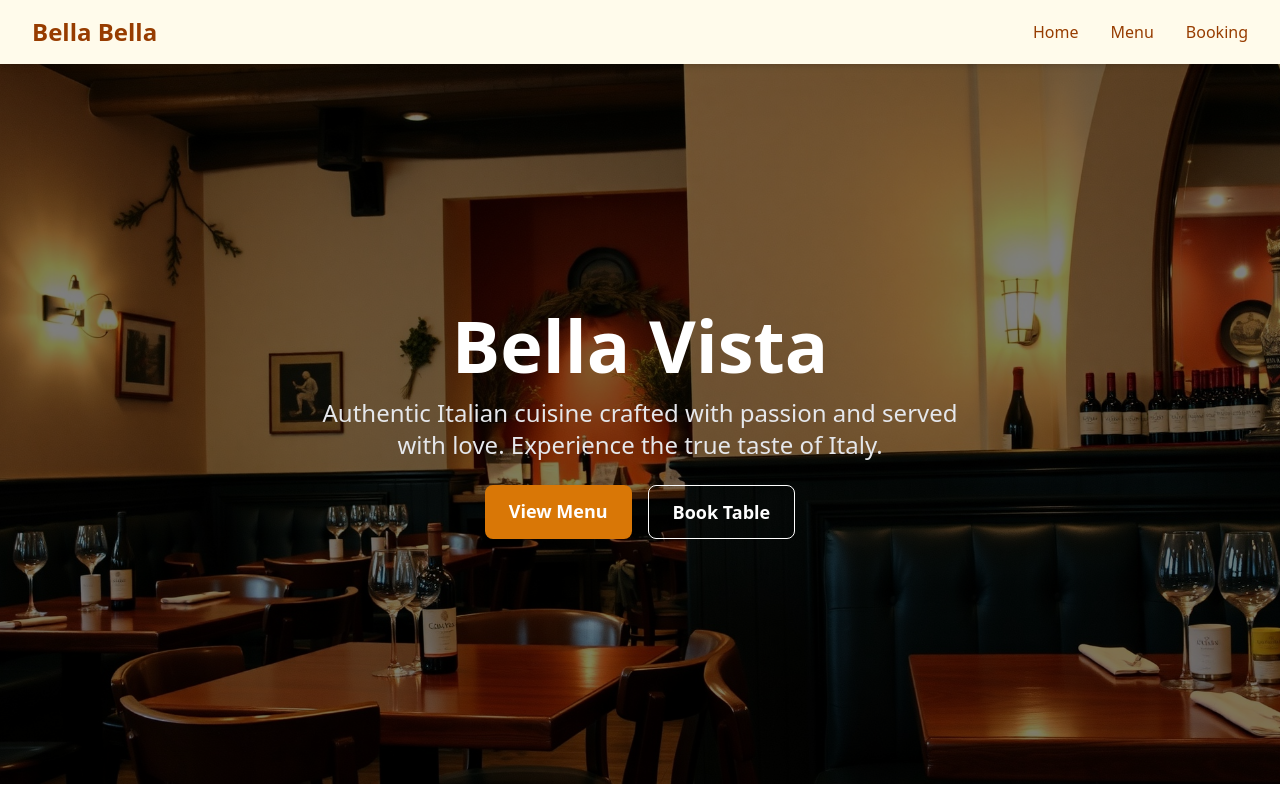
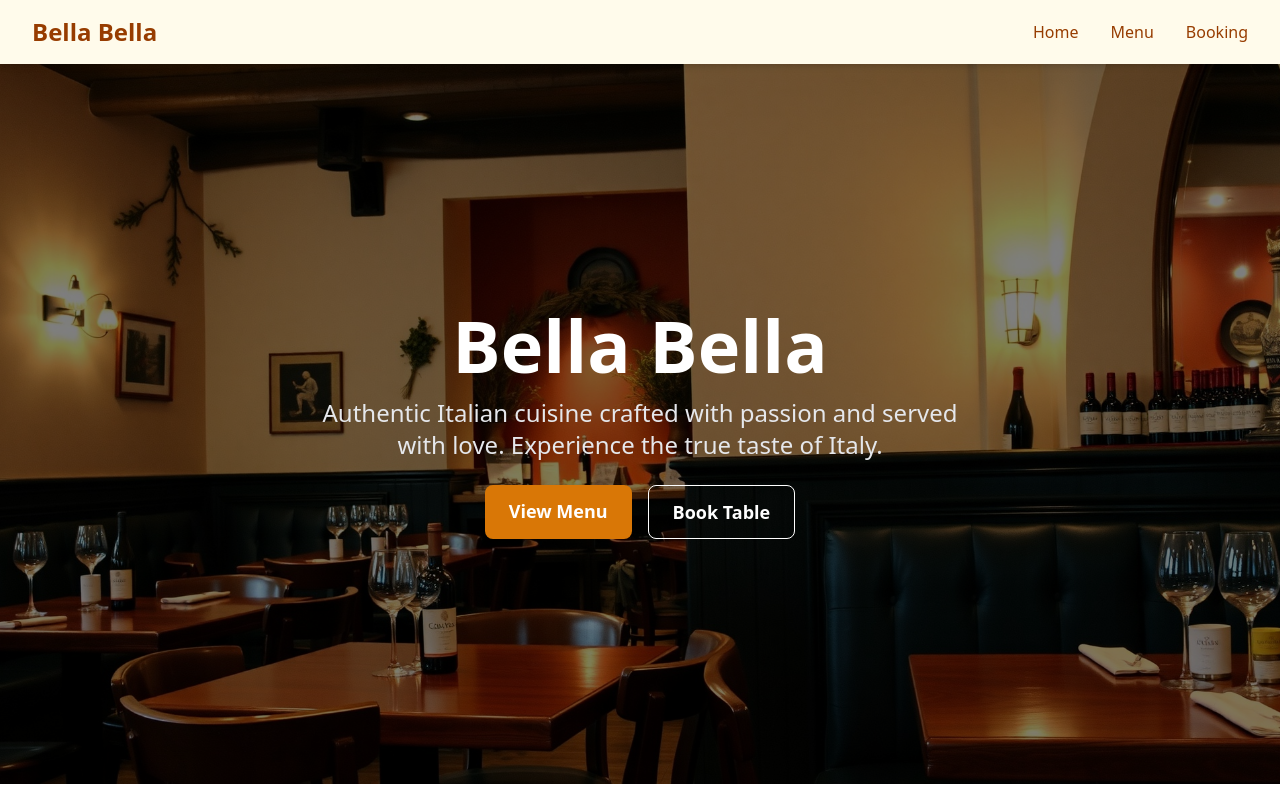
Before and after one commit to sadiya959/bella-bella, a React (Vite) app: page / in a window 1280 px wide. Shown: the top 800 px of the page. Built offline with nearby package versions, Linux system fonts and the light colour scheme.

Commit message:
changed the ttile of the hero from bella vista to bella bella

```diff
--- a/src/components/Hero.jsx
+++ b/src/components/Hero.jsx
@@ -9,7 +9,7 @@
     >
       <div className="absolute inset-0 bg-black/50 flex items-center justify-center">
         <div className="text-center text-white px-4">
-          <h1 className="text-4xl md:text-7xl font-bold mb-4">Bella Vista</h1>
+          <h1 className="text-4xl md:text-7xl font-bold mb-4">Bella Bella</h1>
           <p className="text-lg md:text-2xl max-w-2xl mx-auto text-gray-200 mb-6">
             Authentic Italian cuisine crafted with passion and served with love.
             Experience the true taste of Italy.
```
